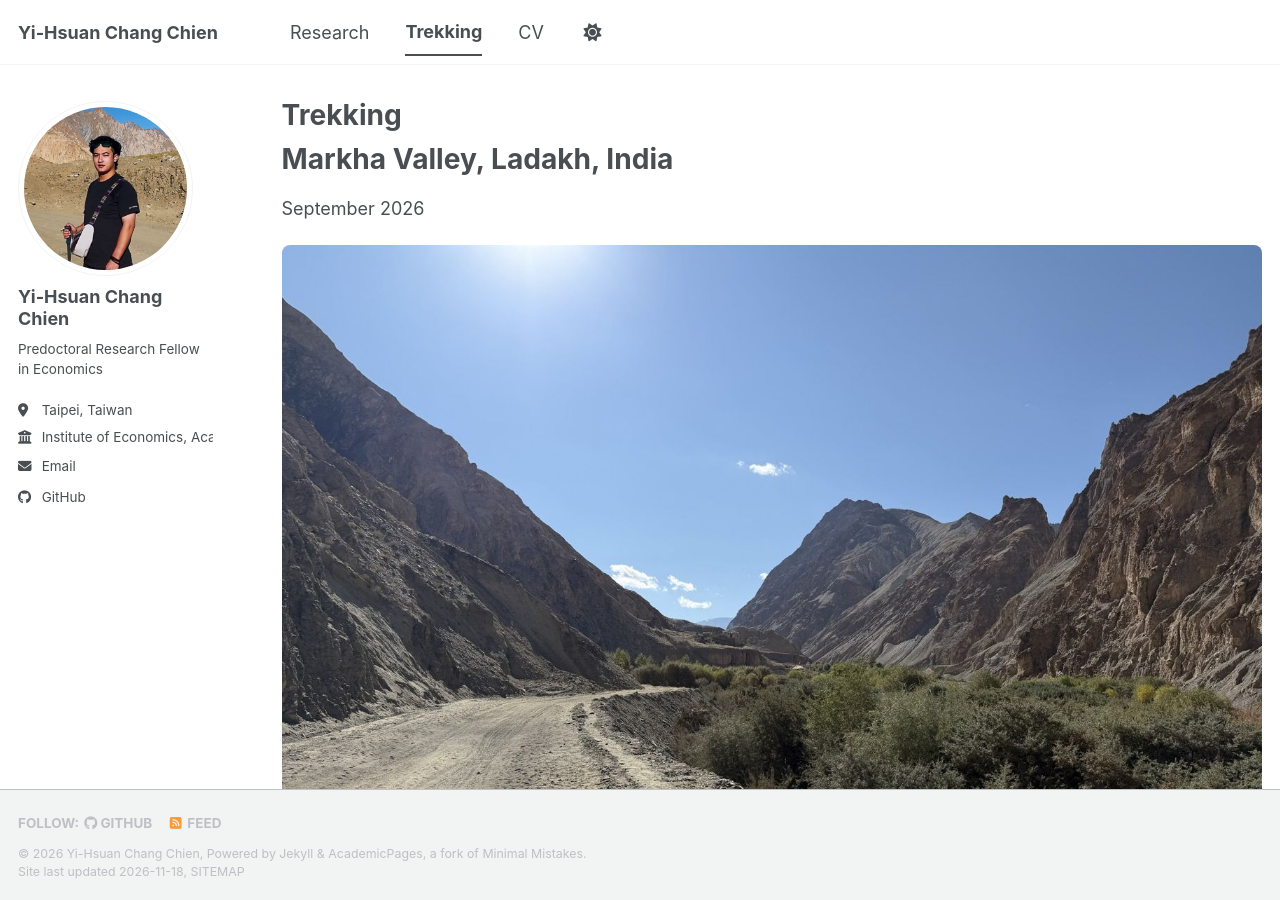
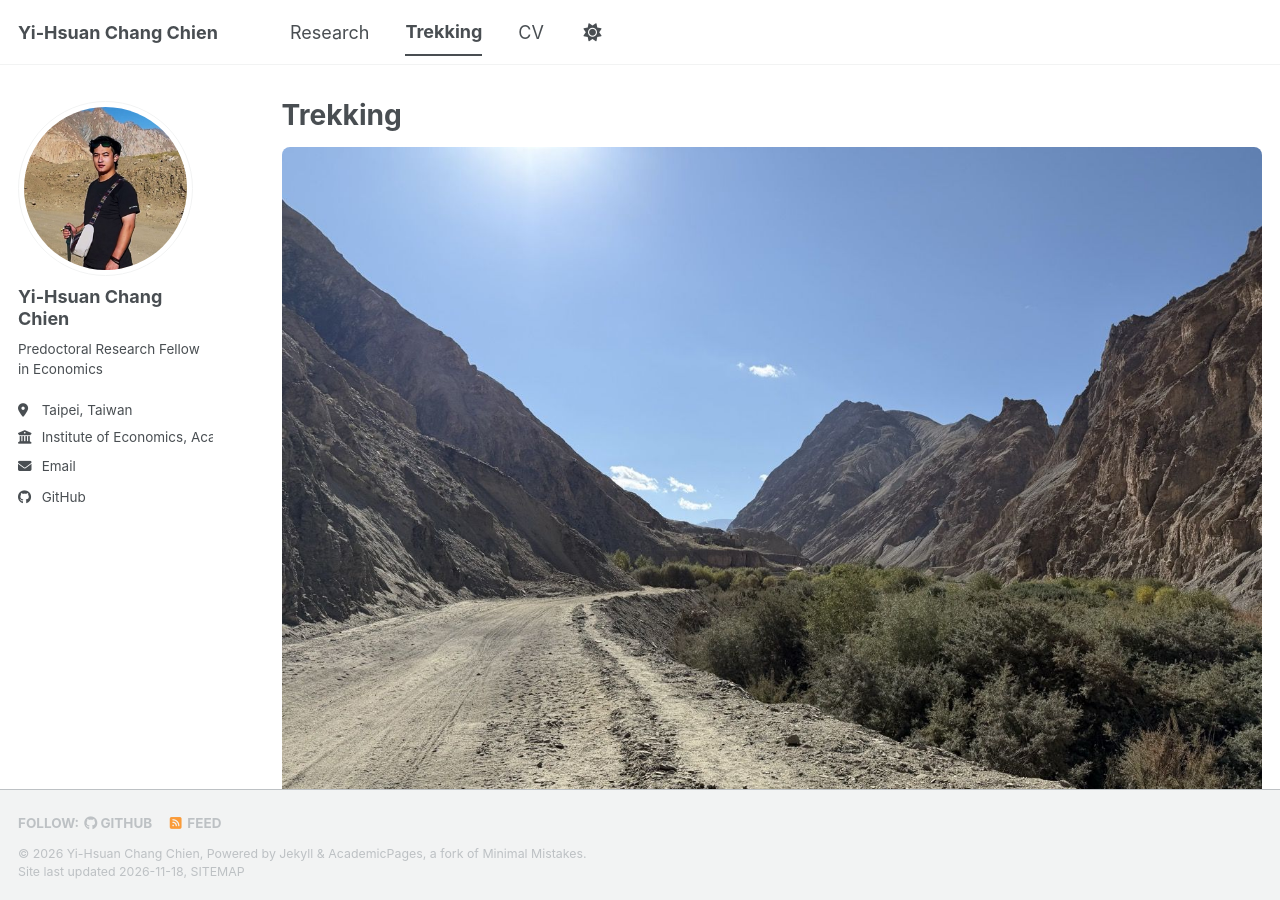
Before and after one commit to YiHsuanChangChien/YiHsuanChangChien.github.io, a Jekyll site: the page built from _pages/trekking.md, in a window 1280 px wide and 900 px high. Built offline with Jekyll 4.4.1, drawn with Linux system fonts in a browser that asks for light colours; a script bundle is joined from its source files by our own code; a style sheet for code colours, icons or effects is not loaded.

Commit message:
Remove heading and date from Trekking page
Co-Authored-By: Claude Opus 5.5 <noreply@anthropic.com>

```diff
--- a/_pages/trekking.md
+++ b/_pages/trekking.md
@@ -5,10 +5,6 @@ permalink: /trekking/
 author_profile: true
 ---
 
-Markha Valley, Ladakh, India
-======
-September 2026
-
 <img src="/images/trekking/markha-1.jpg" alt="Dirt trail winding through a sunlit canyon in Markha Valley" style="width: 100%; border-radius: 8px; margin-bottom: 1em;">
 
 <img src="/images/trekking/markha-2.jpg" alt="Gravel road beside red shrubs leading toward a jagged rock peak" style="width: 100%; border-radius: 8px; margin-bottom: 1em;">
```
